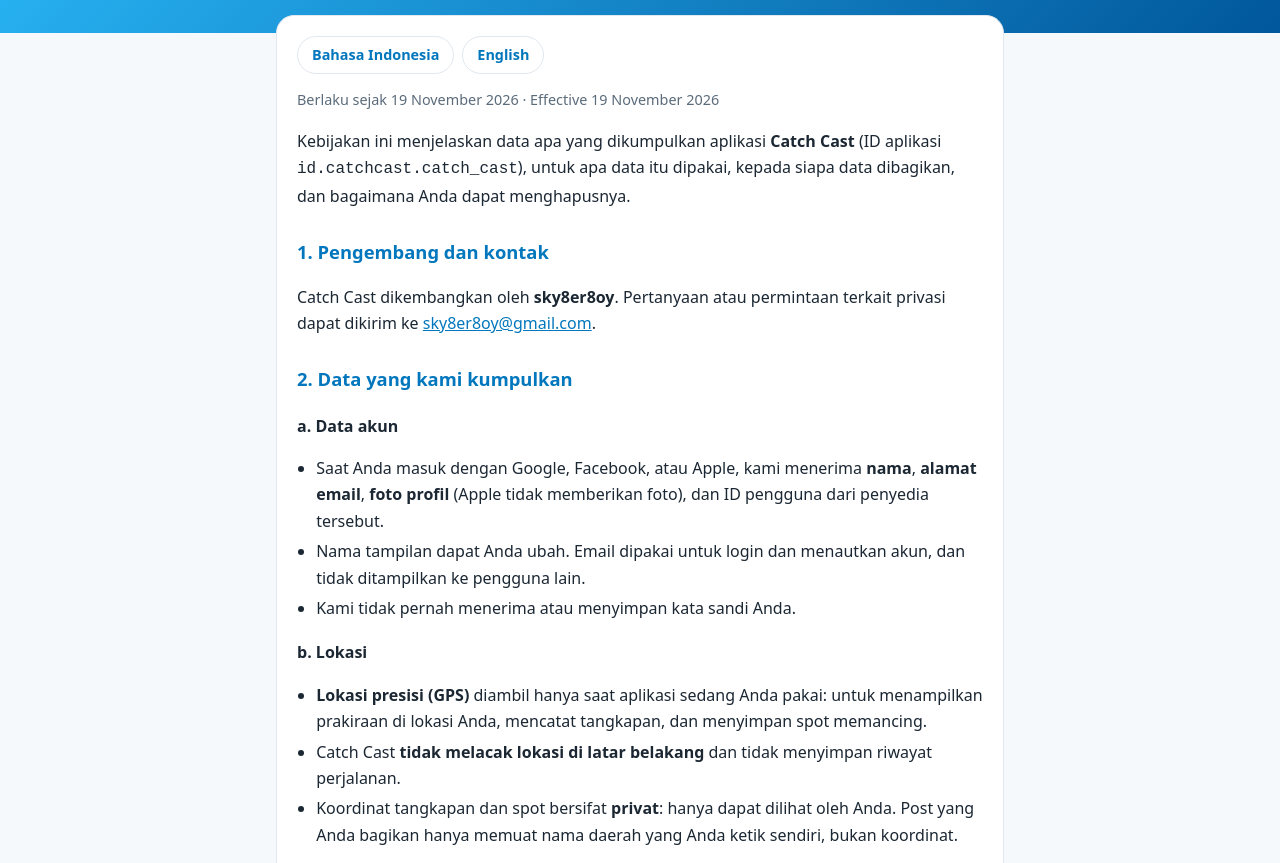
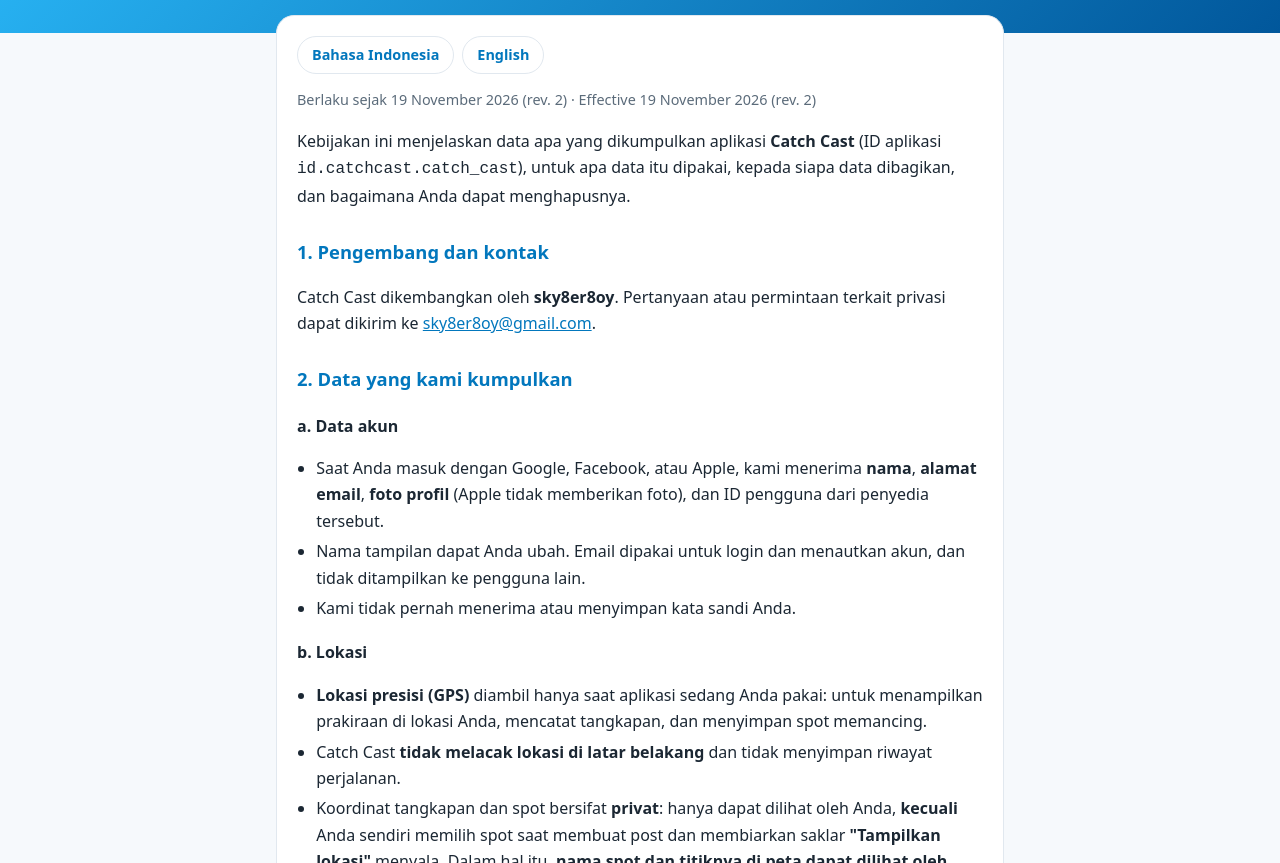
Before and after one commit to codinganpromt-creator/catch-cast, a plain HTML site: page privacy/index.html in a window 1280 px wide. Shown: the part 88-951 px from the top of the page. Drawn offline with Linux system fonts and the light colour scheme.

Commit message:
Kebijakan privasi: opsi tampilkan lokasi spot di post
Co-Authored-By: Claude Opus 5.5 <noreply@anthropic.com>

```diff
--- a/privacy/index.html
+++ b/privacy/index.html
@@ -21,7 +21,7 @@
 <main class="wrap">
 <div class="card">
 <div class="lang"><a href="#id">Bahasa Indonesia</a><a href="#en">English</a></div>
-<p class="meta">Berlaku sejak 19 November 2026 · Effective 19 November 2026</p>
+<p class="meta">Berlaku sejak 19 November 2026 (rev. 2) · Effective 19 November 2026 (rev. 2)</p>
 
 <section id="id">
 <p>Kebijakan ini menjelaskan data apa yang dikumpulkan aplikasi <strong>Catch Cast</strong> (ID aplikasi <code>id.catchcast.catch_cast</code>), untuk apa data itu dipakai, kepada siapa data dibagikan, dan bagaimana Anda dapat menghapusnya.</p>
@@ -40,7 +40,7 @@
 <ul>
   <li><strong>Lokasi presisi (GPS)</strong> diambil hanya saat aplikasi sedang Anda pakai: untuk menampilkan prakiraan di lokasi Anda, mencatat tangkapan, dan menyimpan spot memancing.</li>
   <li>Catch Cast <strong>tidak melacak lokasi di latar belakang</strong> dan tidak menyimpan riwayat perjalanan.</li>
-  <li>Koordinat tangkapan dan spot bersifat <strong>privat</strong>: hanya dapat dilihat oleh Anda. Post yang Anda bagikan hanya memuat nama daerah yang Anda ketik sendiri, bukan koordinat.</li>
+  <li>Koordinat tangkapan dan spot bersifat <strong>privat</strong>: hanya dapat dilihat oleh Anda, <strong>kecuali</strong> Anda sendiri memilih spot saat membuat post dan membiarkan saklar <strong>"Tampilkan lokasi"</strong> menyala. Dalam hal itu, <strong>nama spot dan titiknya di peta dapat dilihat oleh semua pengguna yang masuk</strong> dan dapat disimpan atau dipakai sebagai arah oleh mereka. Matikan saklar tersebut (atau pilih "Tanpa lokasi") untuk menyembunyikan lokasi; Anda dapat mengubah atau menghapus post kapan saja.</li>
 </ul>
 <h3>c. Notifikasi peringatan BMKG</h3>
 <ul>
@@ -119,7 +119,7 @@
 <h3>2. Data we collect</h3>
 <ul>
   <li><strong>Account data:</strong> name, email address, profile photo (not provided by Apple) and user ID from Google, Facebook or Apple sign-in. We never receive your password. Your email is not shown to other users.</li>
-  <li><strong>Precise location (GPS)</strong>, only while you use the app: for forecasts at your location, catch logs and saved fishing spots. No background tracking, no location history. Catch and spot coordinates are private to you; posts only contain an area name you type yourself.</li>
+  <li><strong>Precise location (GPS)</strong>, only while you use the app: for forecasts at your location, catch logs and saved fishing spots. No background tracking, no location history. Catch and spot coordinates are private to you, <strong>unless</strong> you pick one of your spots when creating a post and leave the <strong>"Show location"</strong> switch on: then the spot name and its point on a map are visible to all signed-in users, who may save it or get directions to it. Turn the switch off (or choose "No location") to hide it; you can edit or delete posts at any time.</li>
   <li><strong>BMKG warning notifications:</strong> if you allow notifications, your device gets a Firebase Cloud Messaging (Google) notification token and subscribes to coarse areas (~28 km) around your forecast point and spots. These subscriptions are held by Google, not on our server, and contain no exact coordinates or account identity. Our server only sends BMKG warnings to those areas and never receives your token, location or identity. Turn it off in Profile → Settings, in Android settings, or by signing out.</li>
   <li><strong>Content you create:</strong> posts, comments, likes, follows, blocked users, catch logs (species, size, weight, bait, notes, time, conditions snapshot), spots and content reports. Posts, comments, display name, profile photo and catch count are visible to other signed-in users.</li>
   <li><strong>Not collected:</strong> no ads or advertising ID, no behavioural analytics or third-party crash reporting, no access to contacts, SMS, microphone or files.</li>
```
